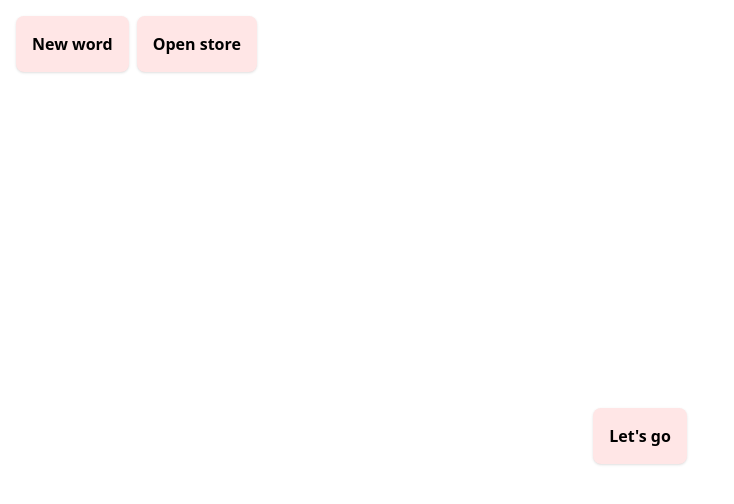
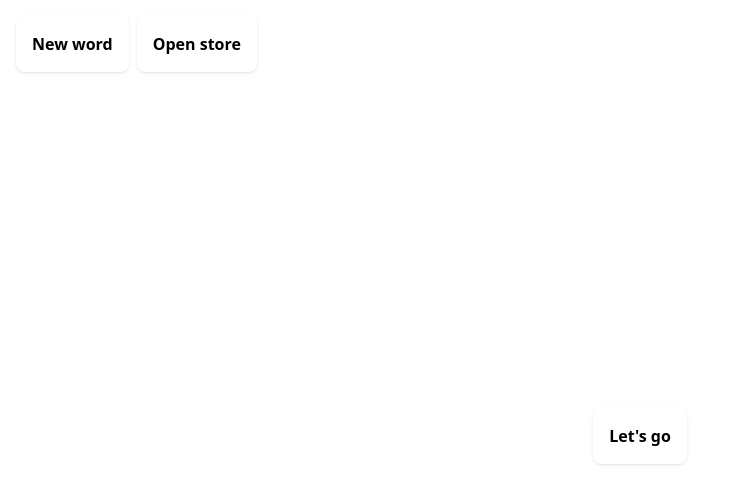
Before and after one commit to alehkonan/go-planner, a React (Vite) app in the folder frontend/: page / in a window 1280 px wide. Shown: the top 504 px of the page, without its empty margins (0-734 px from the left). Built offline with nearby package versions, Linux system fonts and the light colour scheme.

Commit message:
update tailwind config

```diff
--- a/frontend/tailwind.config.js
+++ b/frontend/tailwind.config.js
@@ -2,11 +2,6 @@
 export default {
   content: ['./src/**/*.{html,ts,tsx}'],
   theme: {
-    colors: {
-      transparent: 'transparent',
-      border: 'hsl(0, 0%, 80%)',
-      'component-background': 'hsl(0, 100%, 95%)',
-    },
     extend: {
       keyframes: {
         appear: {
```
